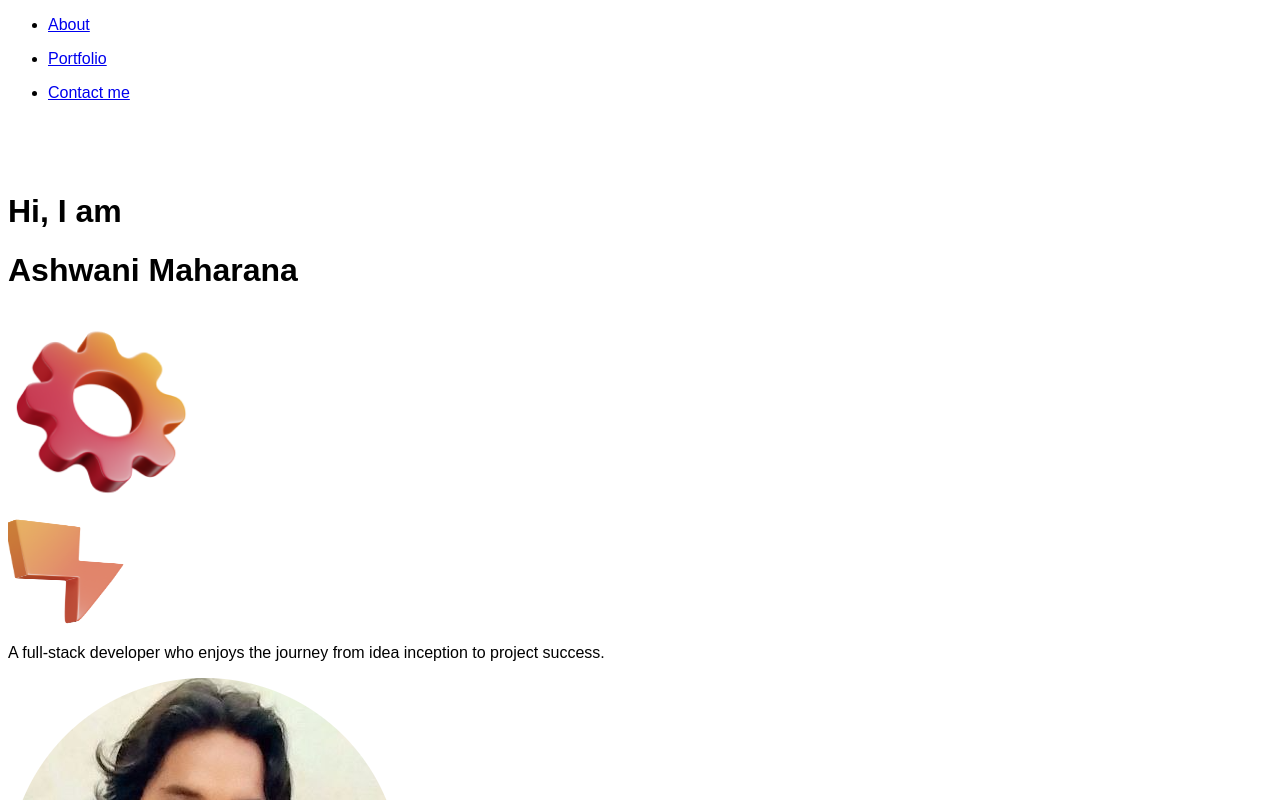
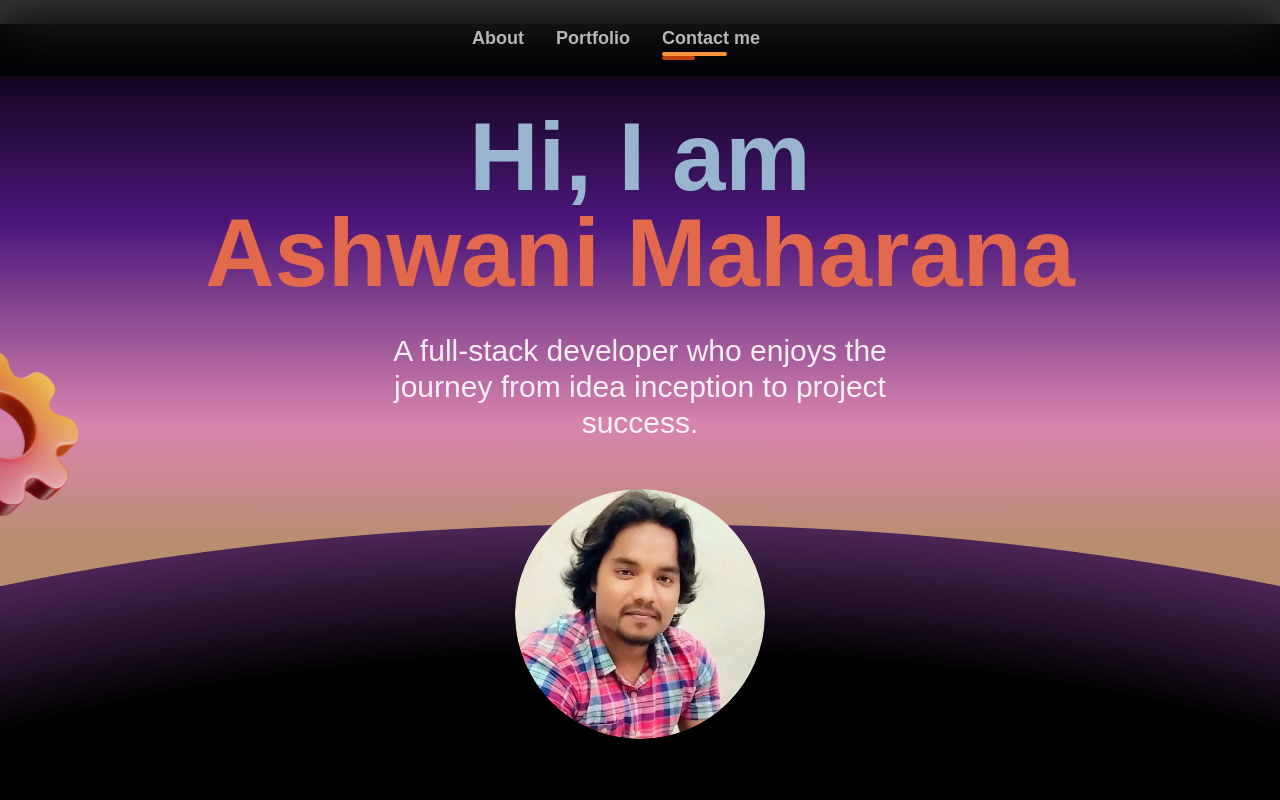
Before and after one commit to ashwanikumarmaharana/Portfolio, a Next.js app: page / in a window 1280 px wide. Shown: the top 800 px of the page. Built offline with nearby package versions, Linux system fonts and the light colour scheme.

Commit message:
build complete

```diff
--- a/src/app/globals.css
+++ b/src/app/globals.css
@@ -1,3 +1,7 @@
+@tailwind base;
+@tailwind components;
+@tailwind utilities;
+
 
 :root {
   --background: #ffffff;
@@ -20,6 +24,13 @@ body {
   scroll-behavior: smooth;
 }
 
+
+@layer utilities {
+  /* Replace text-wrap: balance with a more supported property */
+  .text-balance {
+    word-wrap: break-word;
+  }
+}
 
 
 @keyframes gradient-xy {
--- a/src/components/Hero.tsx
+++ b/src/components/Hero.tsx
@@ -10,7 +10,7 @@ const floatingAnimation = {
   y: [-20, 20], // Y-axis floating motion
   transition: {
     repeat: Infinity,
-    repeatType: "reverse",
+    repeatType: "reverse" as const, // Correct typing for repeatType
     duration: 1.5,
     ease: "easeInOut",
   },
```
